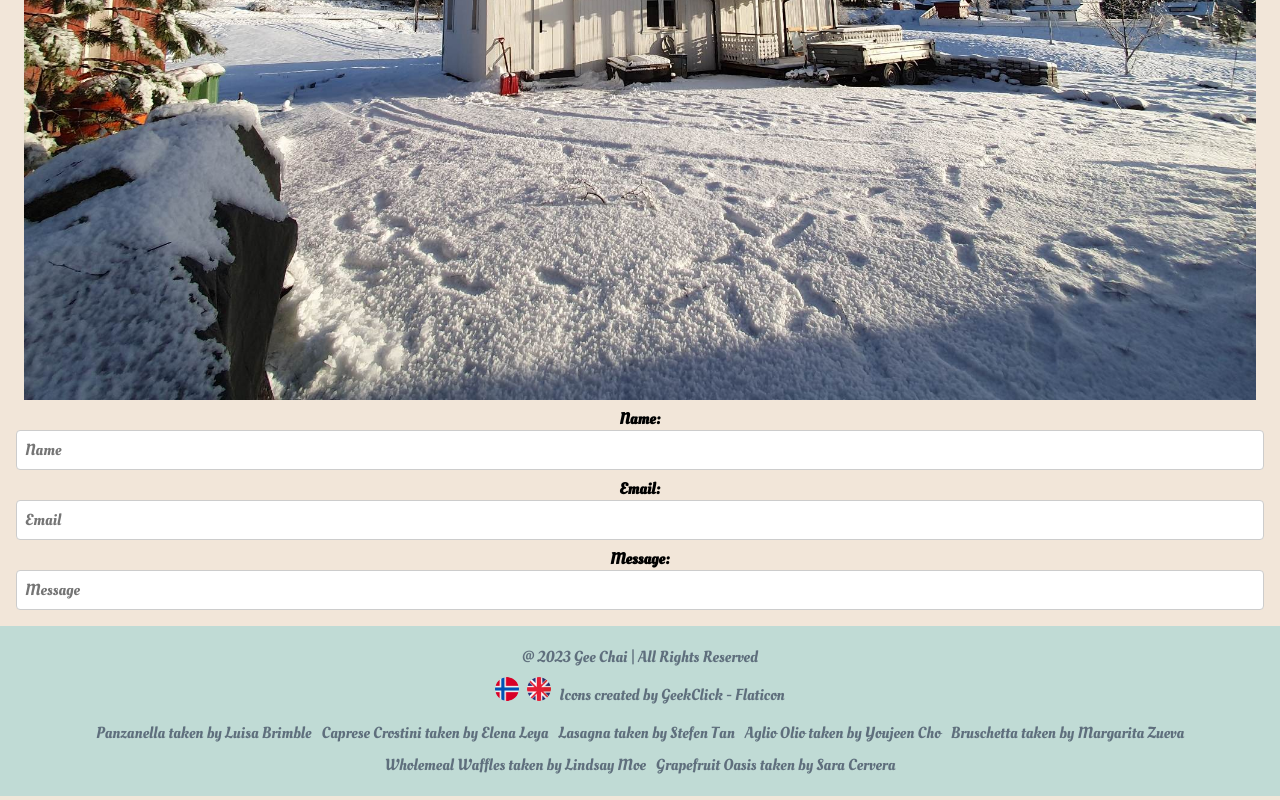
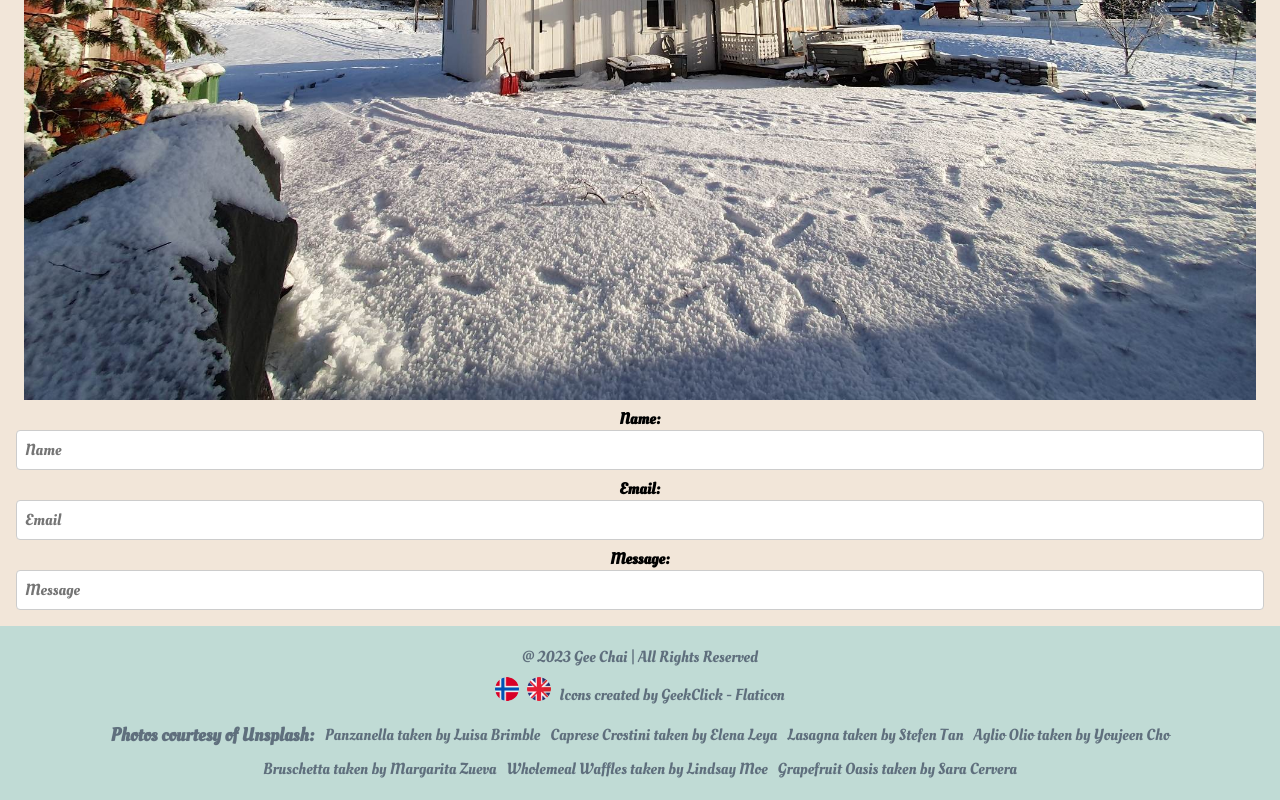
Before and after one commit to FefesG5/aas-nordre-tolerud, a React (Create React App) app: page /contact in a window 1280 px wide. Shown: the part 669-1469 px from the top of the page. Built offline with nearby package versions, Linux system fonts and the light colour scheme; a web font is replaced by a local one.

Commit message:
feat: attribution title

```diff
--- a/src/components/Footer.tsx
+++ b/src/components/Footer.tsx
@@ -33,6 +33,7 @@ function Footer() {
           <p>{t("geekClickIconsAttributionText")}</p>
         </div>
         <div className="unsplash-attribution-container">
+          <h3>Photos courtesy of Unsplash:</h3>
           <Attribution
             href="https://unsplash.com/photos/vIm26fn_QKg?utm_source=unsplash&utm_medium=referral&utm_content=creditCopyText"
             translationKey="takenBy"
--- a/src/styles/footer.css
+++ b/src/styles/footer.css
@@ -51,6 +51,10 @@
   justify-content: center;
 }
 
+.unsplash-attribution-container h3 {
+  margin: 0;
+}
+
 @media (max-width: 768px) {
   .footer-container {
     padding: 20px;
```
